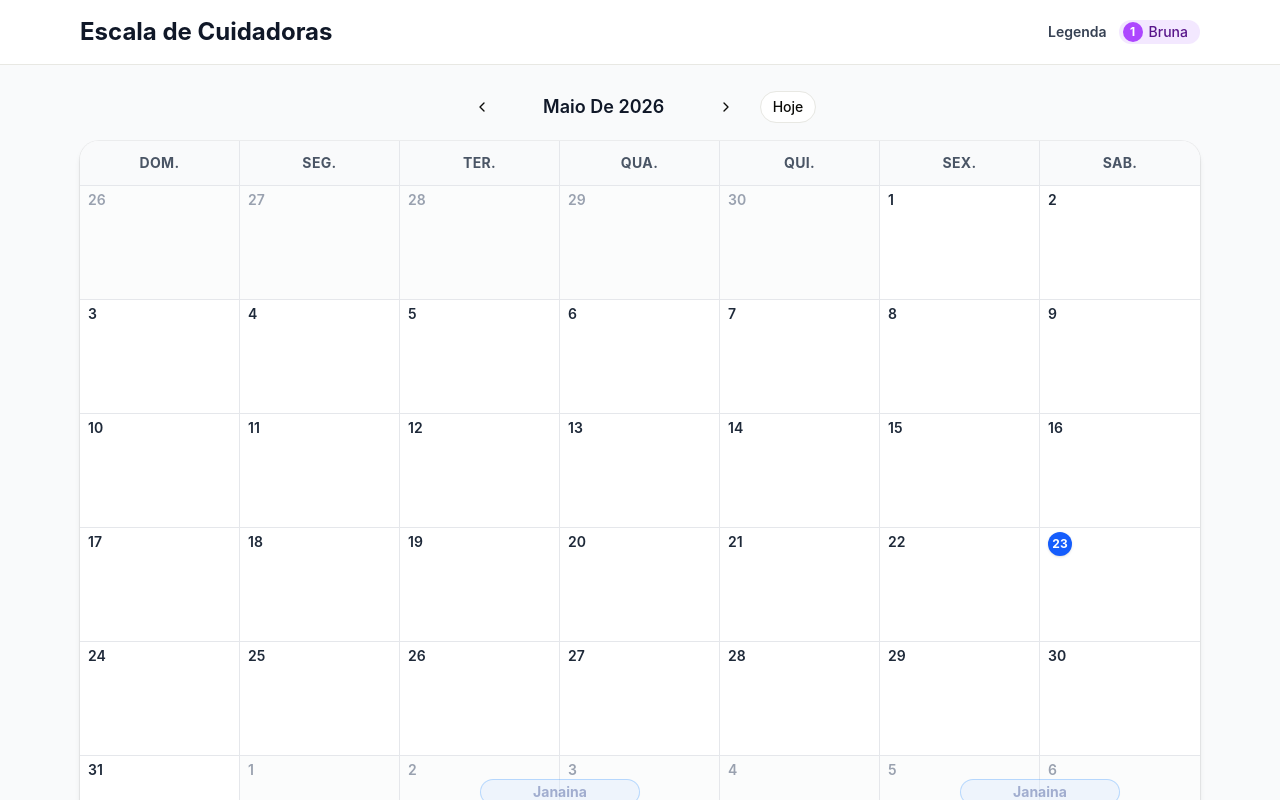
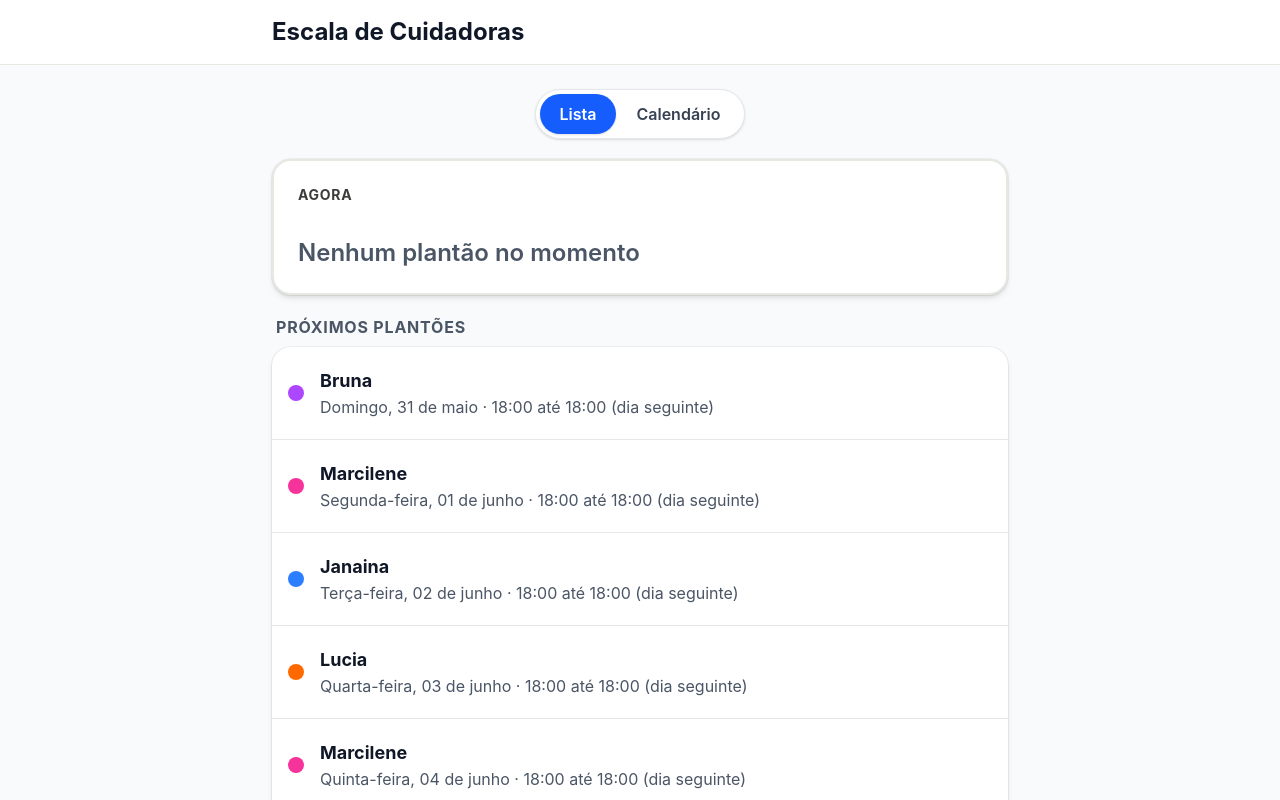
Before and after one commit to mateusturola/escalacuiadora, a Next.js app: page / in a window 1280 px wide. Shown: the top 800 px of the page. Built offline with nearby package versions, Linux system fonts and the light colour scheme.

Commit message:
feat: adicionar funcionalidade de visualização de plantões em lista e calendário

```diff
--- a/app/page.tsx
+++ b/app/page.tsx
@@ -84,6 +84,7 @@ export default function CalendarioPage() {
     const h = new Date();
     return new Date(h.getFullYear(), h.getMonth(), 1);
   });
+  const [vista, setVista] = useState<'lista' | 'calendario'>('lista');
   const [loading, setLoading] = useState(true);
 
   useEffect(() => {
@@ -310,13 +311,128 @@ export default function CalendarioPage() {
     );
   };
 
+  const agoraMs = hoje.getTime();
+  const plantaoAtual = plantoesParsed.find(
+    p => p.inicioMs <= agoraMs && p.fimMs > agoraMs,
+  );
+  const proximosPlantoes = plantoesParsed
+    .filter(p => p.fimMs > agoraMs)
+    .sort((a, b) => a.inicioMs - b.inicioMs)
+    .slice(0, 30);
+
+  const inicioDeHoje = new Date(hoje.getFullYear(), hoje.getMonth(), hoje.getDate());
+  const rotuloDiaRelativo = (d: Date) => {
+    const dia = new Date(d.getFullYear(), d.getMonth(), d.getDate());
+    const diffDias = Math.round((dia.getTime() - inicioDeHoje.getTime()) / DIA_MS);
+    if (diffDias === 0) return 'Hoje';
+    if (diffDias === 1) return 'Amanhã';
+    return dia
+      .toLocaleDateString('pt-BR', { weekday: 'long', day: '2-digit', month: 'long' })
+      .replace(/^./, c => c.toUpperCase());
+  };
+  const formatarHora = (ms: number) =>
+    new Date(ms).toLocaleTimeString('pt-BR', { hour: '2-digit', minute: '2-digit' });
+  const rotuloFim = (fimMs: number, inicioMs: number) => {
+    const ini = new Date(inicioMs);
+    const fim = new Date(fimMs);
+    const mesmoDia =
+      ini.toDateString() === fim.toDateString();
+    if (mesmoDia) return formatarHora(fimMs);
+    const diffDias = Math.round(
+      (new Date(fim.getFullYear(), fim.getMonth(), fim.getDate()).getTime() -
+        new Date(ini.getFullYear(), ini.getMonth(), ini.getDate()).getTime()) /
+        DIA_MS,
+    );
+    if (diffDias === 1) return `${formatarHora(fimMs)} (dia seguinte)`;
+    return `${formatarHora(fimMs)} de ${fim.toLocaleDateString('pt-BR', { day: '2-digit', month: '2-digit' })}`;
+  };
+  const corPontinho = (cuidadora?: Cuidadora) => {
+    if (!cuidadora) return 'bg-gray-400';
+    switch (cuidadora.cor) {
+      case 'teal':   return 'bg-teal-500';
+      case 'blue':   return 'bg-blue-500';
+      case 'pink':   return 'bg-pink-500';
+      case 'orange': return 'bg-orange-500';
+      case 'purple': return 'bg-purple-500';
+      case 'green':  return 'bg-green-500';
+      default:       return 'bg-gray-500';
+    }
+  };
+
+  const ListaView = () => {
+    const cuidadoraAtual = plantaoAtual ? getCuidadoraPorNome(plantaoAtual.cuidadora) : undefined;
     return (
-    <div className="min-h-screen bg-gray-50">
-      {/* Header */}
-      <header className="bg-white border-b">
-        <div className="max-w-6xl mx-auto px-4 py-4 flex flex-col gap-3 md:flex-row md:items-center md:justify-between">
-          <h1 className="text-xl md:text-2xl font-bold text-gray-900">Escala de Cuidadoras</h1>
-          <div className="flex items-center gap-2 flex-wrap">
+      <div className="space-y-5">
+        {/* Quem está agora */}
+        <Card className={`p-5 md:p-6 ${plantaoAtual ? corPill(cuidadoraAtual) : 'bg-white'} border-2`}>
+          <p className="text-xs md:text-sm font-bold uppercase tracking-wider opacity-80">
+            Agora
+          </p>
+          {plantaoAtual && cuidadoraAtual ? (
+            <>
+              <div className="flex items-center gap-3 mt-2">
+                <span className={`inline-block w-4 h-4 rounded-full ${corPontinho(cuidadoraAtual)}`}></span>
+                <h2 className="text-3xl md:text-4xl font-bold">{cuidadoraAtual.nome}</h2>
+              </div>
+              <p className="mt-2 text-base md:text-lg opacity-90">
+                Plantão até {rotuloFim(plantaoAtual.fimMs, plantaoAtual.inicioMs)}
+              </p>
+              {cuidadoraAtual.telefone && (
+                <p className="mt-1 text-sm md:text-base opacity-80">
+                  Telefone: {cuidadoraAtual.telefone}
+                </p>
+              )}
+            </>
+          ) : (
+            <p className="mt-2 text-xl md:text-2xl font-semibold text-gray-600">
+              Nenhum plantão no momento
+            </p>
+          )}
+        </Card>
+
+        {/* Próximos plantões */}
+        <div>
+          <h3 className="text-sm md:text-base font-bold uppercase tracking-wider text-gray-600 px-1 mb-2">
+            Próximos plantões
+          </h3>
+          <Card className="divide-y divide-gray-200 p-0 gap-0">
+            {proximosPlantoes
+              .filter(p => !plantaoAtual || p.inicio !== plantaoAtual.inicio)
+              .map((p, idx) => {
+                const c = getCuidadoraPorNome(p.cuidadora);
+                const ini = new Date(p.inicioMs);
+                return (
+                  <div
+                    key={`${p.inicio}-${p.cuidadora}-${idx}`}
+                    className="flex items-center gap-4 px-4 py-4 md:py-5"
+                  >
+                    <span className={`inline-block w-3 h-3 md:w-4 md:h-4 rounded-full shrink-0 ${corPontinho(c)}`}></span>
+                    <div className="flex-1 min-w-0">
+                      <p className="text-base md:text-lg font-bold text-gray-900 truncate">
+                        {p.cuidadora}
+                      </p>
+                      <p className="text-sm md:text-base text-gray-600">
+                        {rotuloDiaRelativo(ini)} · {formatarHora(p.inicioMs)} até {rotuloFim(p.fimMs, p.inicioMs)}
+                      </p>
+                    </div>
+                  </div>
+                );
+              })}
+            {proximosPlantoes.length === 0 && (
+              <div className="px-4 py-6 text-center text-gray-500">
+                Sem plantões cadastrados.
+              </div>
+            )}
+          </Card>
+        </div>
+      </div>
+    );
+  };
+
+  const CalendarioView = () => (
+    <div className="space-y-4">
+      {/* Legenda */}
+      <div className="flex items-center gap-2 flex-wrap justify-center">
         <span className="text-sm font-semibold text-gray-700 mr-1">Legenda</span>
         {cuidadoras.map(cuidadora => {
           const count = contagemNoMes(cuidadora);
@@ -328,6 +444,7 @@ export default function CalendarioPage() {
             >
               <span
                 className={`inline-flex items-center justify-center w-5 h-5 rounded-full text-xs font-bold ${corBadgeNumero(cuidadora)}`}
+                title={`${count} plantões neste mês`}
               >
                 {count}
               </span>
@@ -336,17 +453,16 @@ export default function CalendarioPage() {
           );
         })}
       </div>
-        </div>
-      </header>
 
-      <main className="max-w-6xl mx-auto px-3 md:px-4 py-4 md:py-6 space-y-4">
       {/* Month selector */}
       <div className="flex items-center justify-center gap-2">
         <Button variant="ghost" size="icon" onClick={mesAnterior} aria-label="Mês anterior">
           <ChevronLeft />
         </Button>
-          <h2 className="text-base md:text-lg font-semibold capitalize min-w-40 md:min-w-48 text-center text-gray-900">
-            {mesAtual.toLocaleDateString('pt-BR', { month: 'long', year: 'numeric' })}
+        <h2 className="text-base md:text-lg font-semibold min-w-40 md:min-w-48 text-center text-gray-900">
+          {mesAtual
+            .toLocaleDateString('pt-BR', { month: 'long', year: 'numeric' })
+            .replace(/^./, c => c.toUpperCase())}
         </h2>
         <Button variant="ghost" size="icon" onClick={proximoMes} aria-label="Próximo mês">
           <ChevronRight />
@@ -374,6 +490,46 @@ export default function CalendarioPage() {
           ))}
         </div>
       </Card>
+    </div>
+  );
+
+  return (
+    <div className="min-h-screen bg-gray-50">
+      {/* Header */}
+      <header className="bg-white border-b">
+        <div className="max-w-3xl mx-auto px-4 py-4 flex items-center justify-between gap-3">
+          <h1 className="text-xl md:text-2xl font-bold text-gray-900">Escala de Cuidadoras</h1>
+        </div>
+      </header>
+
+      <main className="max-w-3xl mx-auto px-3 md:px-4 py-4 md:py-6 space-y-5">
+        {/* View toggle */}
+        <div className="flex justify-center">
+          <div className="inline-flex rounded-full bg-white border border-gray-200 p-1 shadow-sm">
+            <button
+              onClick={() => setVista('lista')}
+              className={`px-5 py-2 text-sm md:text-base font-semibold rounded-full transition-colors ${
+                vista === 'lista'
+                  ? 'bg-blue-600 text-white shadow'
+                  : 'text-gray-700 hover:text-gray-900'
+              }`}
+            >
+              Lista
+            </button>
+            <button
+              onClick={() => setVista('calendario')}
+              className={`px-5 py-2 text-sm md:text-base font-semibold rounded-full transition-colors ${
+                vista === 'calendario'
+                  ? 'bg-blue-600 text-white shadow'
+                  : 'text-gray-700 hover:text-gray-900'
+              }`}
+            >
+              Calendário
+            </button>
+          </div>
+        </div>
+
+        {vista === 'lista' ? <ListaView /> : <CalendarioView />}
       </main>
     </div>
   );
```
Lines whose indentation alone changed are shown as unchanged.
